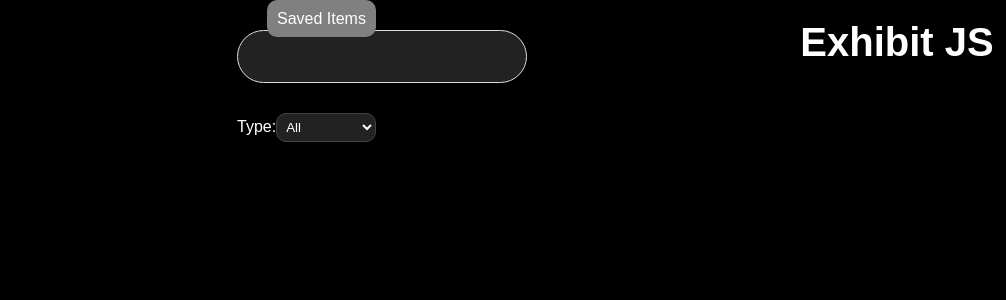
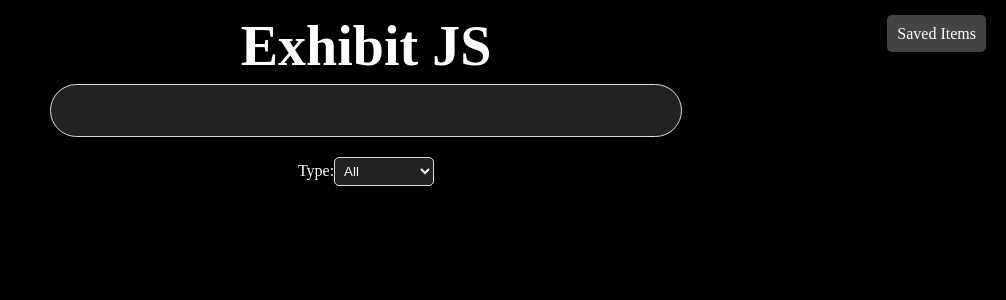
Before and after one commit to hc-tbhc/Exhibit-JS, a React (Vite) app: page / in a window 1280 px wide. Shown: the top 300 px of the page, without its empty margins (274-1280 px from the left). Built offline with nearby package versions, Linux system fonts and the light colour scheme.

Commit message:
improved css

```diff
--- a/src/App.css
+++ b/src/App.css
@@ -1,23 +1,57 @@
 body {
   background-color: black;
   color: white;
-  font-family: Arial, sans-serif;
+  font-family: 'Times New Roman', Times, serif;
   margin: 0;
   padding: 0;
+}
+
+header {
   display: flex;
-  flex-direction: column;
+  justify-content: center;
   align-items: center;
+  padding: 32px;
+  background-color: black;
+  position: relative;
 }
 
 h1 {
   margin: 0;
-  font-size: 2.5rem;
+  font-size: 3.5rem;
   text-align: center;
   color: white;
   position: absolute;
   left: 50%;
   transform: translateX(-50%);
-  top: 20px;
+  top: 14px;
+}
+
+nav {
+  position: absolute;
+  right: 20px;
+  top: 25px;
+}
+
+nav a {
+  color: white;
+  text-decoration: none;
+  padding: 10px;
+  background-color: #444;
+  border-radius: 5px;
+  transition: background-color 0.3s;
+}
+
+nav a:hover {
+  background-color: #666;
+}
+
+a {
+  color: white;
+  text-decoration: none;
+}
+
+a:visited {
+  color: white;
 }
 
 .search-input {
@@ -32,107 +66,87 @@ h1 {
   display: block;
   background-color: #222;
   color: white;
-  margin-top: 30px;
+  margin-top: 20px;
 }
 
-header {
-  position: fixed;
-  top: 0;
-  width: 100%;
+.filter-form {
   display: flex;
-  justify-content: space-between;
-  padding: 10px 20px;
-  background-color: transparent;
-  z-index: 1;
+  justify-content: center;
+  margin-top: 10px;
 }
 
-header a {
-  text-decoration: none;
+.filter-form select {
+  padding: 5px;
+  border-radius: 5px;
+  background-color: #222;
   color: white;
-}
-
-nav a {
-  color: white;
-  text-decoration: none;
-  padding: 10px;
-  background-color: grey;
-  border-radius: 10px;
-  margin-left: 10px;
-}
-
-nav a:hover {
-  background-color: darkgrey;
-}
-
-.saved-items-btn {
-  position: absolute;
-  top: 30px;
-  right: 20px;
-  padding: 10px;
-  background-color: grey;
-  border-radius: 10px;
+  border: 1px solid #ddd;
 }
 
 .items-list {
   display: flex;
+  justify-content: flex-start;
+  gap: 20px;
+  overflow-x: auto;
+  padding: 20px;
   flex-wrap: nowrap;
-  overflow-x: auto;
-  margin-top: 100px;
-  padding: 10px;
-  gap: 20px;
-  justify-content: center;
 }
 
 .item-card {
-  background-color: grey;
+  background-color: #333;
   color: white;
+  padding: 15px;
+  border-radius: 10px;
   width: 250px;
-  border-radius: 10px;
-  padding: 20px;
+  display: flex;
+  flex-direction: column;
+  align-items: center;
   text-align: center;
+  flex-shrink: 0;
+  box-sizing: border-box;
+  position: relative;
   overflow: hidden;
-  flex-shrink: 0;
+  transition: box-shadow 0.8s;
 }
 
-.item-card img {
-  width: 100%;
-  height: auto;
-  border-radius: 10px;
+.item-card:hover {
+  box-shadow: 0 0 8px 1px rgba(255, 255, 255, 0.8);
 }
 
 .item-card h3 {
-  font-size: 1.2rem;
   margin: 10px 0;
 }
 
 .item-card p {
   font-size: 0.9rem;
+  overflow: hidden;
   text-overflow: ellipsis;
-  overflow: hidden;
+  white-space: normal;
+  max-height: 3.6rem;
+  margin: 0;
+  text-align: center;
+  padding: 5px;
   display: -webkit-box;
-  -webkit-line-clamp: 2;
+  -webkit-line-clamp: 3;
   -webkit-box-orient: vertical;
 }
 
+.item-thumbnail {
+  width: 100%;
+  height: auto;
+  border-radius: 8px;
+}
 
 button {
   background-color: #444;
   color: white;
-  padding: 10px;
   border: none;
+  padding: 5px 10px;
   border-radius: 5px;
   cursor: pointer;
+  transition: background-color 0.3s;
 }
 
 button:hover {
   background-color: #666;
 }
-
-.filter-form select {
-  padding: 5px;
-  background-color: #222;
-  color: white;
-  border-radius: 10px;
-  border: 1px solid #444;
-  margin-top: 10px;
-}
```
